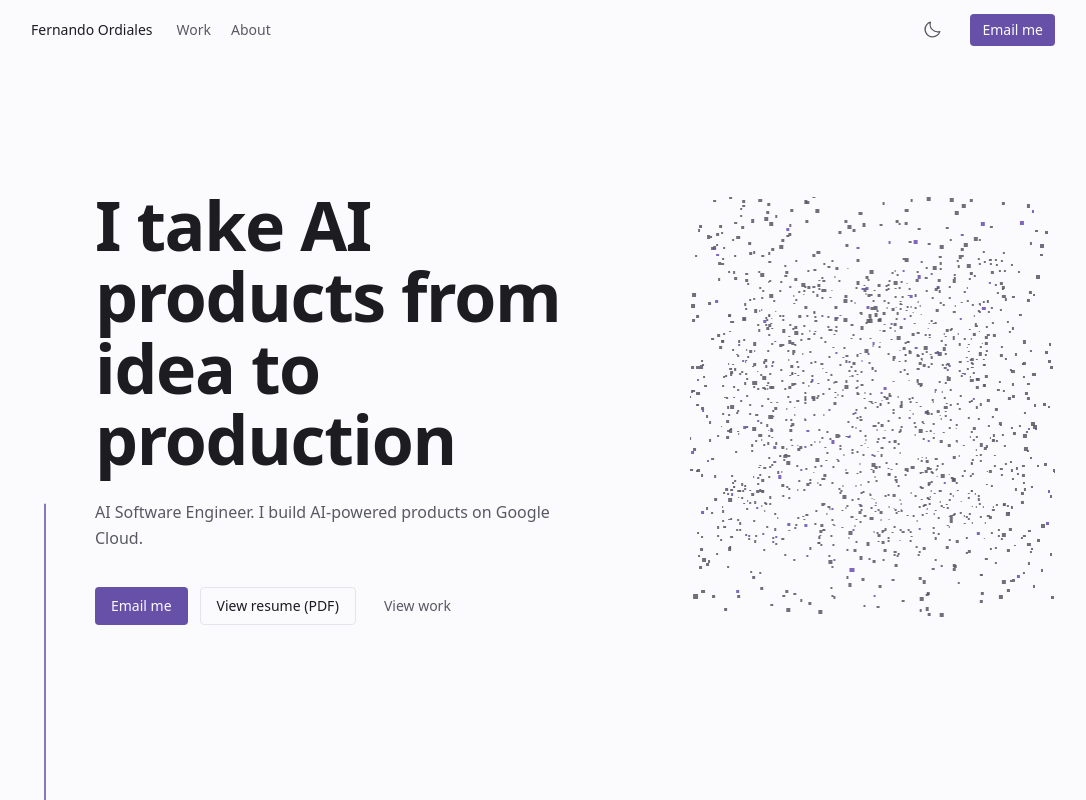
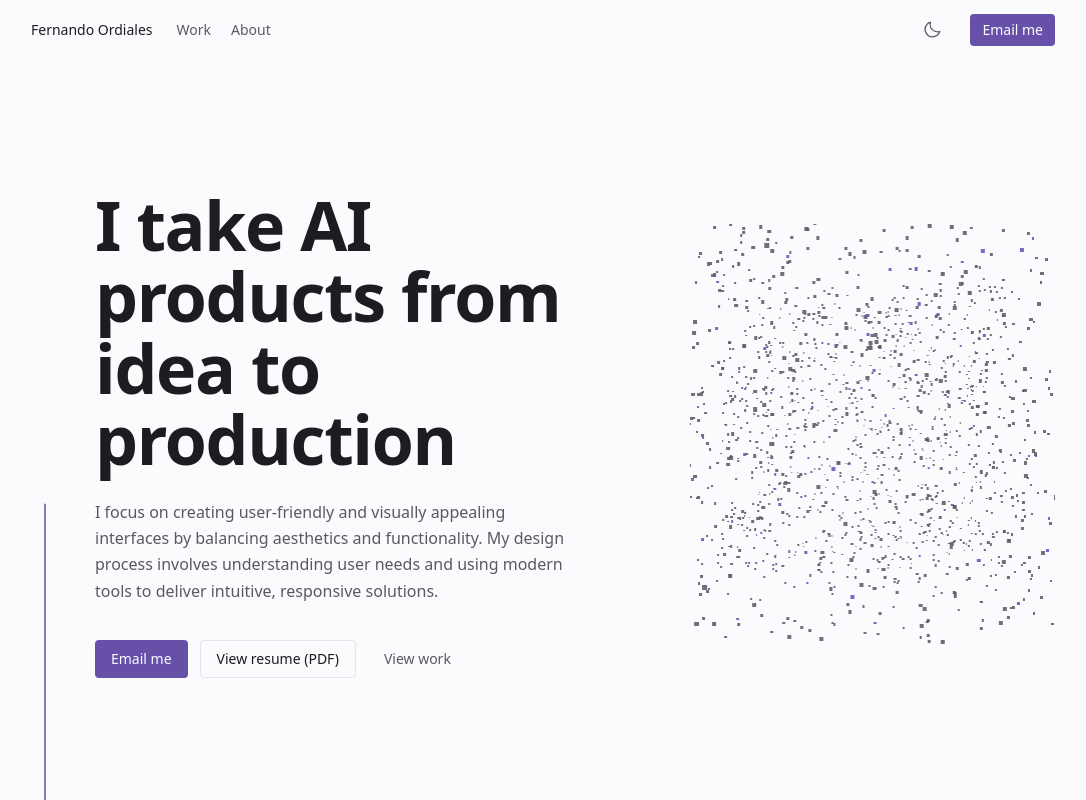
Before and after one commit to Liam-Moriarty/fernando-ordiales, a React (Vite) app in the folder apps/web/: page / in a window 1280 px wide. Shown: the top 800 px of the page, without its empty margins (97-1183 px from the left). Built offline with nearby package versions, Linux system fonts and the light colour scheme; a web font is replaced by a local one.

Commit message:
chore: change portfolio description

```diff
--- a/apps/web/src/content/profile.ts
+++ b/apps/web/src/content/profile.ts
@@ -3,7 +3,8 @@ export const profile = {
   shortName: 'Fernando Ordiales',
   role: 'AI Engineer',
   headline: 'I take AI products from idea to production',
-  support: 'AI Software Engineer. I build AI-powered products on Google Cloud.',
+  support:
+    'I focus on creating user-friendly and visually appealing interfaces by balancing aesthetics and functionality. My design process involves understanding user needs and using modern tools to deliver intuitive, responsive solutions.',
   email: 'fernando.ordiales23@gmail.com',
   location: 'Manila, PH',
   timezone: 'GMT+8',
```
